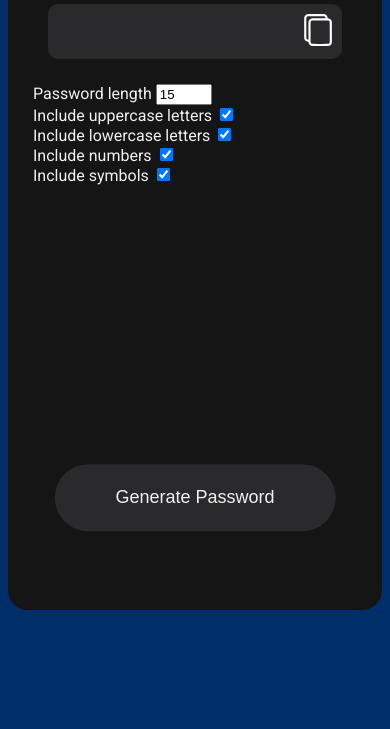
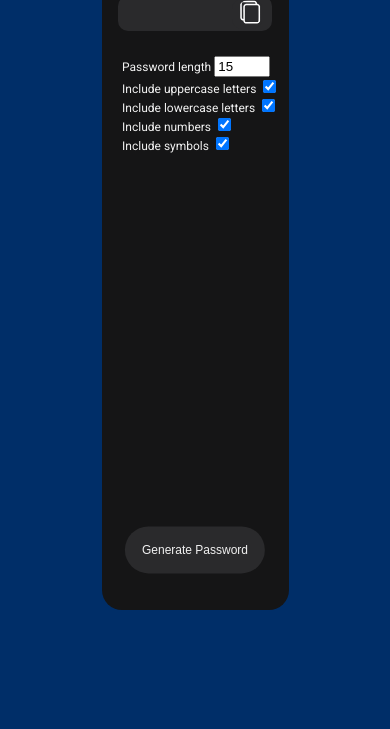
Before and after one commit to Sivarth91/PasswordGenerator, a website: page index.html in a window 390 px wide. Shown: the part 115-844 px from the top of the page. Drawn offline with Linux system fonts and the light colour scheme.

Commit message:
fix: responsive

```diff
--- a/styles.css
+++ b/styles.css
@@ -7,7 +7,7 @@ body {
 }
 
 main {
-    width: auto;
+    width: 50%;
     height: 80vh;
     margin: 50px auto;
     display: flex;
@@ -49,20 +49,20 @@ button {
 }
 
 .settings {
-    width: calc(100% - 25px);
+    width: calc(100% - 11%);
     position: relative;
     top: 25px;
-    left: 25px;
+    left: 11%;
     font-size: 16px;
 }
 
 .generate-btn {
-    width: 75%;
+    width: 50%;
     height: 10%;
     border-radius: 40px;
-    font-size: 18px;
+    font-size: 16px;
     position: relative;
-    top: 40vh;
+    top: 30vh;
     left: 50%;
     transform: translate(-50%, -50%);
 }
@@ -73,44 +73,72 @@ button {
     transition: 0.5s;
 }
 
-@media screen and (min-width: 500px) {
-    main {
-        width: 50%;
+@media screen and (max-width: 768px) {
+    h1 {
+        font-size: 20px;
     }
 
     .container {
-        font-size: 20px;
+        height: 45px;
     }
 
-    .settings {
-        left: calc(5% + 10px);
+    .btn, img {
+        width: 30px;
+        height: 30px;
+        right: 10px;
+        border-radius: inherit;
+    }
+
+    .container, .settings, .generate-btn {
+        font-size: 14px;
+    }
+
+    .generate-btn {
+        top: calc(30vh + (5px + 10px + 2px));
     }
 }
 
-@media screen and (min-width: 600px) {
-    .settings {
+@media screen and (max-width: 576px) {
+    h1 {
         font-size: 18px;
-        line-height: 32px;
+    }
+
+    .container {
+        height: 35px;
+    }
+
+    .btn img {
+        width: 25px;
+        height: 25px;
+        top: 0;
+        right: 5%;
+    }
+
+    .container, .settings, .generate-btn {
+        font-size: 12px;
     }
 
     .generate-btn {
-        top: calc(40vh - (18px + 32px));
+        width: 75%;
+    }
+
+}
+
+@media screen and (max-width: 375px) {
+    main {
+        width: 75%;
     }
 }
 
-@media screen and (min-width: 1000px) {
+@media screen and (max-width: 275px) {
     main {
-        width: 35vw;
-    }
-
-    .settings {
-        left: calc(10% + 10px);
-        font-size: 20px;
-        line-height: 32px;
-    }
-
-    .generate-btn {
-        width: 50%;
-        top: calc(40vh - (20px + 32px));
+        width: 85%;
     }
 }
+
+@media screen and (min-height: 768px) {
+    .generate-btn {
+        height: 7%;
+        top: 50vh;
+    }
+}
```
